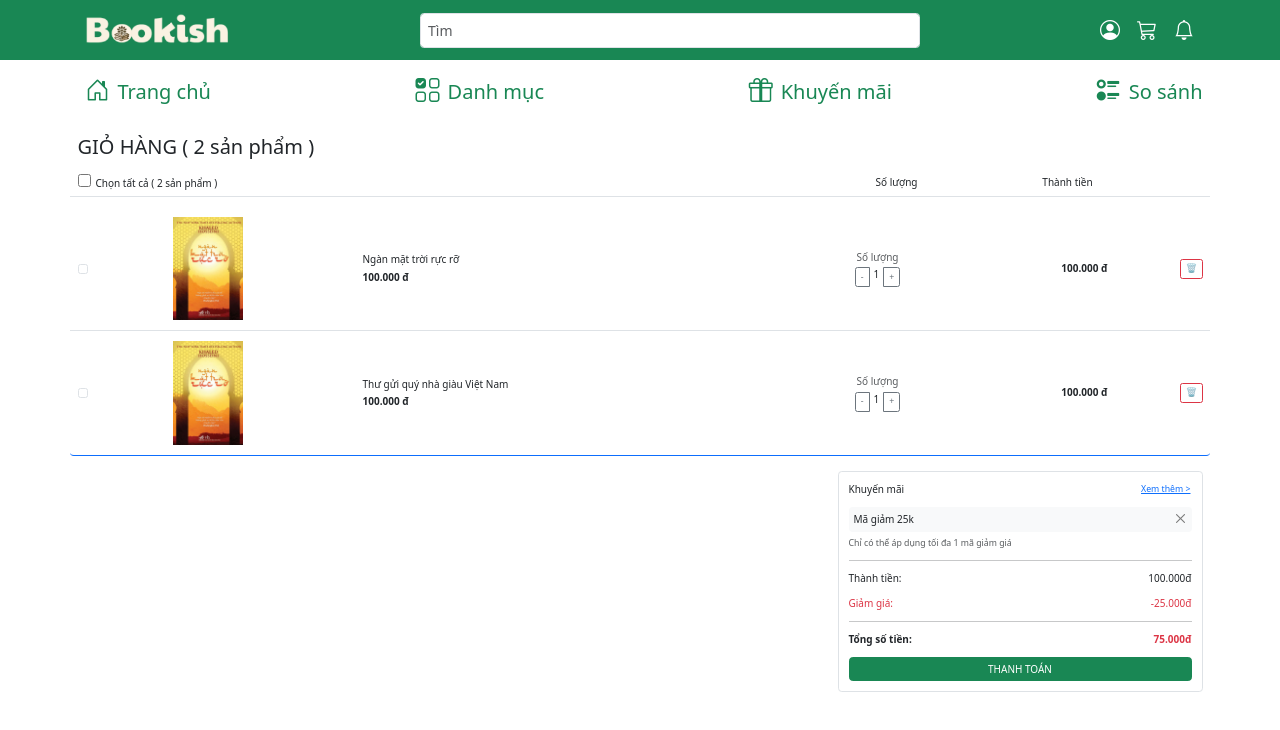
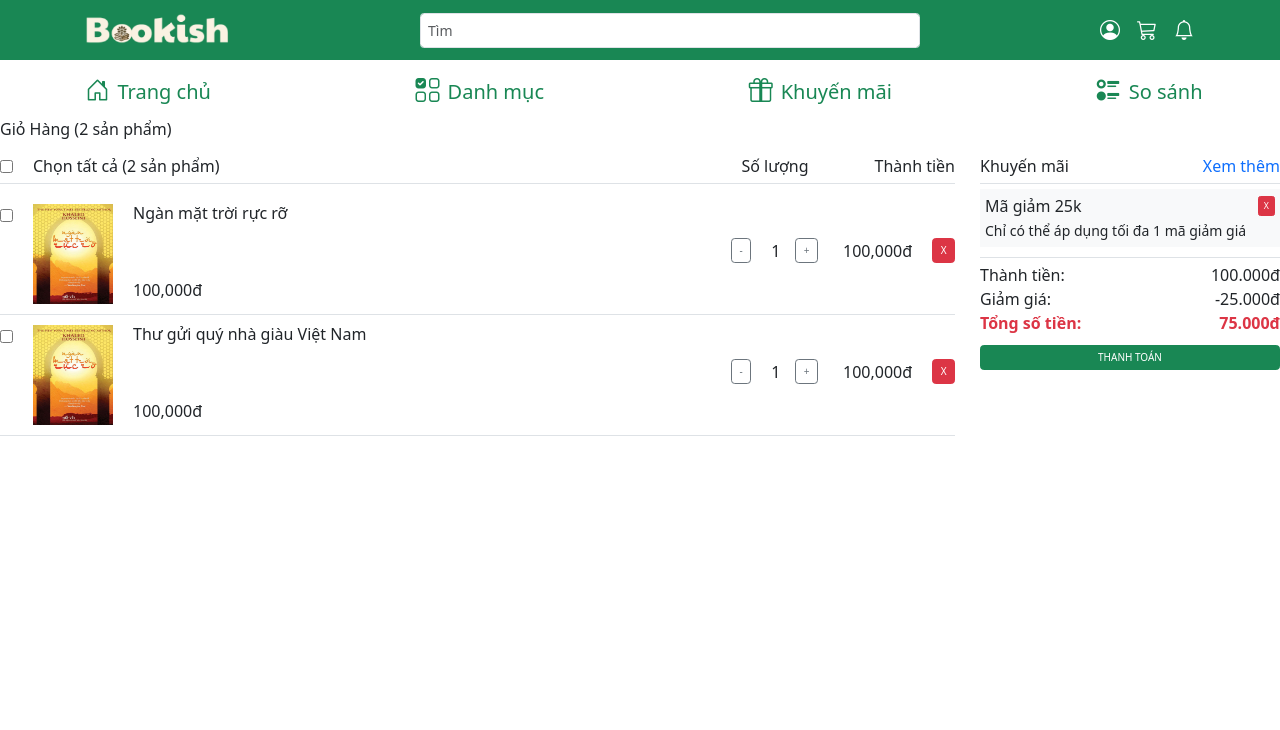
Before and after one commit to tamnhu11204/bookish-web, a React (Create React App) app: page /shoppingcart in a window 1280 px wide. Shown: the top 730 px of the page. Built offline with nearby package versions, Linux system fonts and the light colour scheme.

Commit message:
edit shopping cart, add ratting

```diff
--- a/src/components/ProductItemComponent/ProductItemComponent.jsx
+++ b/src/components/ProductItemComponent/ProductItemComponent.jsx
@@ -1,35 +1,49 @@
 import React from 'react';
-import 'bootstrap/dist/css/bootstrap.min.css';
 
-const ProductItem = ({ image, name, price, quantity, checked, onQuantityChange, onDelete }) => {
-  return (
-    <div className={`row align-items-center border-bottom py-3 ${checked ? 'border-primary rounded' : ''}`}>
-      <div className="col-1">
-        <input type="checkbox"  className="form-check-input" />
-      </div>
-      <div className="col-2">
-        <img src={image} alt={name} className="img-fluid" style={{ width: '70px', height: 'auto' }} />
-      </div>
-      <div className="col-4">
-        <p className="mb-1">{name}</p>
-        <p className="fw-bold mb-0">{price} đ</p>
-      </div>
-      <div className="col-3 text-center">
-        <p className="mb-1 text-muted">Số lượng</p>
-        <div className="input-group input-group-sm justify-content-center">
-          <button className="btn btn-outline-secondary" onClick={() => onQuantityChange(quantity - 1)}>-</button>
-          <span className="px-2">{quantity}</span>
-          <button className="btn btn-outline-secondary" onClick={() => onQuantityChange(quantity + 1)}>+</button>
-        </div>
-      </div>
-      <div className="col-1 text-end">
-        <p className="fw-bold mb-0">{price} đ</p>
-      </div>
-      <div className="col-1 text-end">
-        <button className="btn btn-outline-danger btn-sm" onClick={onDelete}>🗑️</button>
-      </div>
-    </div>
-  );
+const ProductItem = ({ image, name, price, quantity, onQuantityChange, onRemove }) => {
+  const handleDecrease = () => {
+    if (quantity > 1) {
+      onQuantityChange(quantity - 1);
+    }
+  };
+
+  const handleIncrease = () => {
+    onQuantityChange(quantity + 1);
+  };
+ // Tính thành tiền
+ const totalPrice = price * quantity;
+
+ return (
+   <div className="cart-item d-flex align-items-start border-bottom py-3">
+     <input type="checkbox" className="me-3 mt-2" />
+     <img
+       src={image}
+       alt={name}
+       className="item-image me-3"
+       style={{ width: '80px', height: '100px' }}
+     />
+     <div className="item-details flex-grow-1 d-flex flex-column">
+       <h5 className="mb-2">{name}</h5>
+       <div className="d-flex align-items-center justify-content-end mb-2">
+         <button onClick={handleDecrease} className="btn btn-outline-secondary me-2">
+           -
+         </button>
+         <span className="quantity mx-2">{quantity}</span>
+         <button onClick={handleIncrease} className="btn btn-outline-secondary me-2">
+           +
+         </button>
+         <span className="total-price mx-3">{totalPrice.toLocaleString()}đ</span>
+         <button onClick={onRemove} className="remove-button btn btn-danger">
+           X
+         </button>
+       </div>
+       <p className="mb-0 mt-auto">{price.toLocaleString()}đ</p>
+     </div>
+   </div>
+ );
 };
 
+
+
+
 export default ProductItem;
--- /dev/null
+++ b/src/pages/DeliveryAddress/DeliveryAddress.css
@@ -0,0 +1,8 @@
+.address {
+    font-size: 16px;
+  }
+
+  /* Đảm bảo rằng các thành phần cụ thể vẫn giữ định dạng mong muốn */
+.address-header {
+  font-size: 18px; /* Kế thừa cỡ chữ từ .cart-page */
+}
--- a/src/pages/DeliveryAddress/DeliveryAddress.jsx
+++ b/src/pages/DeliveryAddress/DeliveryAddress.jsx
@@ -1,9 +1,10 @@
 import React, { useState } from 'react';
-
+import "../DeliveryAddress/DeliveryAddress.css"
 const DeliveryAddress = () => {
   const [selectedOption, setSelectedOption] = useState('default');
 
   return (
+    <div className="address">
     <div className="p-4 border rounded" style={{ maxWidth: '500px', margin: '0 auto' }}>
       <h4 className="text-center mb-4 text-success">CHỌN ĐỊA ĐIỂM GIAO HÀNG</h4>
 
@@ -75,6 +76,7 @@ const DeliveryAddress = () => {
         <button className="btn btn-outline-secondary">Hủy</button>
       </div>
     </div>
+    </div>
   );
 };
 
--- /dev/null
+++ b/src/pages/PromoSelectionPage/Promo.css
@@ -0,0 +1,12 @@
+.promo,
+.text,
+.text-success,
+.mb-2,
+.mb-4,
+.input-group {
+    font-size : 16px ;
+};
+
+.btn {
+    font-size : 16px ;
+}
--- a/src/pages/PromoSelectionPage/PromoSelectionPage.jsx
+++ b/src/pages/PromoSelectionPage/PromoSelectionPage.jsx
@@ -1,8 +1,9 @@
 import React from 'react';
 import PromoItemComponent from '../../components/PromoItemComponent/PromoItemComponent';
-
+import "../PromoSelectionPage/Promo.css"
 const PromoSelectionPage = () => {
   return (
+    <div className='promo'>
     <div className="p-4 border rounded" style={{ maxWidth: '600px', margin: '0 auto' }}>
       <div className="d-flex justify-content-between align-items-center mb-3">
         <h5 className="text-success mb-0">
@@ -57,6 +58,7 @@ const PromoSelectionPage = () => {
         />
       </div>
     </div>
+    </div>
   );
 };
 
--- /dev/null
+++ b/src/pages/RatingProduct/RatingProduct.css
@@ -0,0 +1,12 @@
+.rating,
+.header,
+.card-body,
+.ml-3{
+    font-size: 16px;
+  };
+
+  .text-success,
+  .card-header,
+  .mb-0{
+    font-size: 20px;
+  }
--- /dev/null
+++ b/src/pages/RatingProduct/RatingProduct.jsx
@@ -0,0 +1,57 @@
+import React from 'react';
+import 'bootstrap/dist/css/bootstrap.min.css';
+import img from "../../assets/img/img3.jpg"
+import "../RatingProduct/RatingProduct.css"
+function RatingProduct() {
+  return (
+      <div className="container p-4">
+        <div className="card">
+          <div className="card-header bg-light text-success" style={{ fontSize: '20px' }}>
+            <h5 className="mb-0">ĐÁNH GIÁ SẢN PHẨM</h5>
+          </div>
+          <div className="card-body" style={{ fontSize: '16px' }}>
+            <div className="d-flex align-items-center mb-3">
+              <img
+                src={img}
+                alt="Product"
+                className="img-thumbnail"
+                style={{ width: '80px', height: 'auto' }}
+              />
+              <h6 className="ml-3">Thư gửi quý nhà giàu Việt Nam</h6>
+            </div>
+            <div className="mb-3">
+              <label className="form-label">Chất lượng sản phẩm</label>
+              <div className="d-flex">
+                {Array.from({ length: 5 }).map((_, index) => (
+                  <span key={index} className="text-warning mr-1">&#9733;</span>
+                ))}
+              </div>
+            </div>
+            <div className="mb-3">
+              <label className="form-label">Nội dung sản phẩm:</label>
+              <textarea className="form-control" rows="3" placeholder="Nhập nội dung"></textarea>
+            </div>
+            <div className="mb-3">
+              <label className="form-label">Chất lượng giấy/in:</label>
+              <textarea className="form-control" rows="3" placeholder="Nhập nội dung"></textarea>
+            </div>
+            <div className="mb-3">
+              <button className="btn btn-secondary btn-sm">
+                <i className="bi bi-camera"></i> Thêm hình ảnh
+              </button>
+            </div>
+            <div className="form-check mb-3">
+              <input type="checkbox" className="form-check-input" id="displayNameCheck" />
+              <label className="form-check-label" htmlFor="displayNameCheck">
+                Hiển thị tên bạn trên đánh giá này
+              </label>
+              <div className="text-muted small">Tên sẽ được hiển thị.</div>
+            </div>
+            <button className="btn btn-success">Hoàn thành</button>
+          </div>
+        </div>
+      </div>
+    );
+  }
+
+  export default RatingProduct;
--- /dev/null
+++ b/src/pages/ShoppingCartPage/ShoppingCartPage.css
@@ -0,0 +1,11 @@
+/* CSS để đặt cỡ chữ chung cho CartPage */
+.cart-page {
+  font-size: 16px;
+}
+
+/* Đảm bảo rằng các thành phần cụ thể vẫn giữ định dạng mong muốn */
+.cart-header,
+.cart-items,
+.checkout-section {
+  font-size: inherit; /* Kế thừa cỡ chữ từ .cart-page */
+}
--- a/src/pages/ShoppingCartPage/ShoppingCartPage.jsx
+++ b/src/pages/ShoppingCartPage/ShoppingCartPage.jsx
@@ -1,88 +1,112 @@
-import React from 'react'
-import img1 from '../../assets/img/img3.jpg'
+import React, { useState } from 'react'
+import img3 from '../../assets/img/img3.jpg';
 import ProductItem from '../../components/ProductItemComponent/ProductItemComponent'
+import "../ShoppingCartPage/ShoppingCartPage.css"
+
 export const ShoppingCartPage = () => {
-  const products = [
+  const [ProductItems, setCartItems] = useState([
     {
-      image: {img1},
+      id: 1,
       name: 'Ngàn mặt trời rực rỡ',
-      price: '100.000',
+      price: 100000,
       quantity: 1,
-      checked: false,
+      image: img3,
     },
     {
-      image: {img1},
+      id: 2,
       name: 'Thư gửi quý nhà giàu Việt Nam',
-      price: '100.000',
+      price: 100000,
       quantity: 1,
-      checked: true,
+      image: img3,
     },
-  ];
+  ]);
 
-  const handleQuantityChange = (index, newQuantity) => {
-    console.log(`Sản phẩm ${index} có số lượng mới: ${newQuantity}`);
+  const handleQuantityChange = (id, newQuantity) => {
+    setCartItems((prevItems) =>
+      prevItems.map((item) =>
+        item.id === id ? { ...item, quantity: newQuantity } : item
+      )
+    );
   };
 
-  const handleDelete = (index) => {
-    console.log(`Xóa sản phẩm ở vị trí: ${index}`);
+  const handleRemove = (id) => {
+    setCartItems((prevItems) => prevItems.filter((item) => item.id !== id));
   };
 
+  const totalPrice = ProductItems.reduce(
+    (total, item) => total + item.price * item.quantity,
+    0
+  );
+  const discount = 25000;
+
   return (
-    <div className="container my-4">
-      <h2 className="mb-4">GIỎ HÀNG ( {products.length} sản phẩm )</h2>
+    <div className="cart-page">
+      <h3 className="cart-title mb-4">Giỏ Hàng ({ProductItems.length} sản phẩm)</h3>
 
-      {/* Header */}
-      <div className="row align-items-center border-bottom pb-2 mb-3">
-        <div className="col-6">
-          <input type="checkbox" className="me-2" />
-          <span>Chọn tất cả ( {products.length} sản phẩm )</span>
-        </div>
-        <div className="col-3 text-end">Số lượng</div>
-        <div className="col-3 text-center">Thành tiền</div>
+      {/* Bố cục chính: Sản phẩm và Thanh toán/Khuyến mãi ngang nhau */}
+      <div className="d-flex">
+        {/* Phần hiển thị sản phẩm */}
+        <div className="flex-grow-1">
+          {/* Header nằm phía trên phần sản phẩm */}
+          <div className="cart-header d-flex align-items-center border-bottom pb-2 mb-3">
+            <input type="checkbox" className="me-3" />
+            <span className="header-label flex-grow-1">Chọn tất cả ({ProductItems.length} sản phẩm)</span>
+            <span className="header-quantity text-center" style={{ width: '100px' }}>
+              Số lượng
+            </span>
+            <span className="header-price text-end" style={{ width: '120px' }}>
+              Thành tiền
+            </span>
           </div>
 
-      {/* Hiển thị sản phẩm */}
-      {products.map((product, index) => (
+          {/* Hiển thị danh sách sản phẩm */}
+          <div className="cart-items">
+            {ProductItems.map((item, index) => (
               <ProductItem
                 key={index}
-          image= {img1}
-          name={product.name}
-          price={product.price}
-          quantity={product.quantity}
-          checked={product.checked}
+                image={item.image}
+                name={item.name}
+                price={item.price}
+                quantity={item.quantity}
                 onQuantityChange={(newQuantity) => handleQuantityChange(index, newQuantity)}
-          onDelete={() => handleDelete(index)}
+                onRemove={() =>handleRemove(index)}
               />
             ))}
+          </div>
+        </div>
 
-      {/* Phần thanh toán */}
-      <div className="row mt-4">
-        <div className="col-12 col-md-4 offset-md-8">
-          <div className="border p-3 rounded">
-            <p className="d-flex justify-content-between">
+        {/* Phần Khuyến mãi và Thanh toán */}
+        <div className="checkout-section ms-4" style={{ width: '300px' }}>
+          {/* Phần Khuyến mãi */}
+          <div className="promo-section mb-3">
+            <div className="d-flex justify-content-between border-bottom pb-2">
               <span>Khuyến mãi</span>
-              <button className="btn btn-link btn-sm p-0">Xem thêm &gt;</button>
-            </p>
-            <div className="d-flex justify-content-between bg-light p-2 rounded mb-2">
+              <a href="#" className="text-decoration-none">Xem thêm</a>
+            </div>
+            <div className="promo-details bg-light p-2 my-2">
+              <div className="d-flex justify-content-between align-items-center">
                 <span>Mã giảm 25k</span>
-              <button className="btn btn-sm btn-close"></button>
+                <button className="btn btn-sm btn-danger">X</button>
               </div>
-            <p className="text-muted small">Chỉ có thể áp dụng tối đa 1 mã giảm giá</p>
-            <hr />
-            <p className="d-flex justify-content-between">
+              <small>Chỉ có thể áp dụng tối đa 1 mã giảm giá</small>
+            </div>
+          </div>
+
+          {/* Phần Thanh toán */}
+          <div className="payment-section border-top pt-2">
+            <div className="d-flex justify-content-between">
               <span>Thành tiền:</span>
               <span>100.000đ</span>
-            </p>
-            <p className="d-flex justify-content-between text-danger">
+            </div>
+            <div className="d-flex justify-content-between">
               <span>Giảm giá:</span>
               <span>-25.000đ</span>
-            </p>
-            <hr />
-            <p className="d-flex justify-content-between fw-bold">
+            </div>
+            <div className="d-flex justify-content-between fw-bold text-danger">
               <span>Tổng số tiền:</span>
-              <span className="text-danger">75.000đ</span>
-            </p>
-            <button className="btn btn-success w-100">THANH TOÁN</button>
+              <span>75.000đ</span>
+            </div>
+            <button className="btn btn-success w-100 mt-3">THANH TOÁN</button>
           </div>
         </div>
       </div>
--- a/src/routes/index.js
+++ b/src/routes/index.js
@@ -9,6 +9,7 @@ import BookPurchasingTrendPage from "../pages/BookPurchasingTrendPage/BookPurcha
 import CatagoryPage from "../pages/CatagoryPage/CatagoryPage";
 import ProductDetailPage from "../pages/ProductDetailPage/ProductDetailPage";
 import ComparisonPage from "../pages/ComparisonPage/ComparisonPage";
+import RatingProductPage from "../pages/RatingProduct/RatingProduct"
 
 export const routes =[
     {
@@ -76,4 +77,10 @@ export const routes =[
         isShowHeader: true
     },
 
+    {
+        path: '/ratingproduct',
+        page: RatingProductPage,
+        isShowHeader: true
+    },
+
 ]
```
Also changed, not shown: src/img/logobookish.jpeg (deleted). Lines whose indentation alone changed are shown as unchanged.
